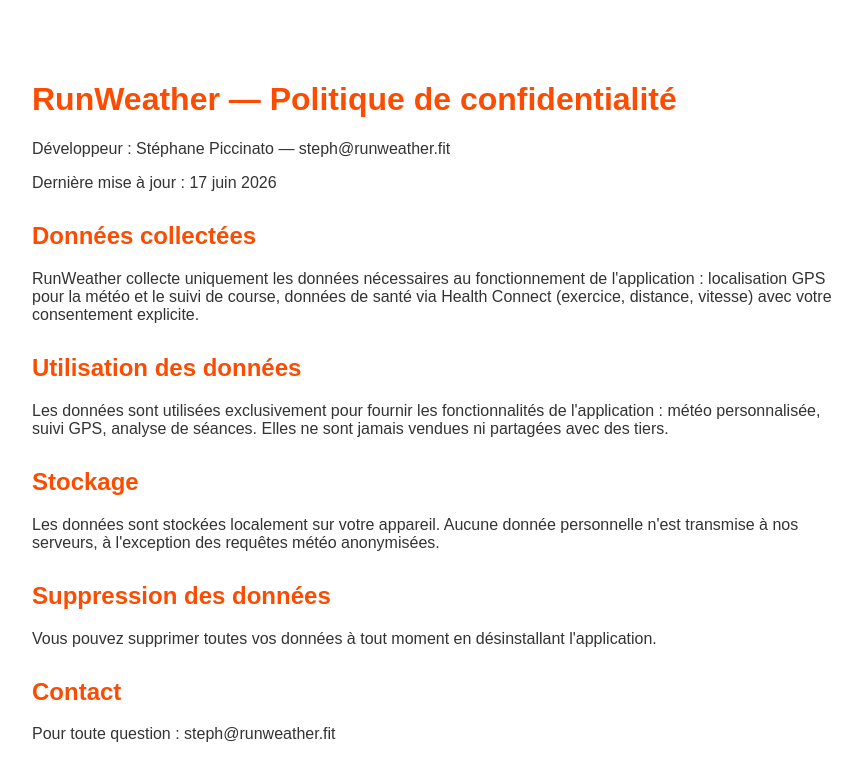
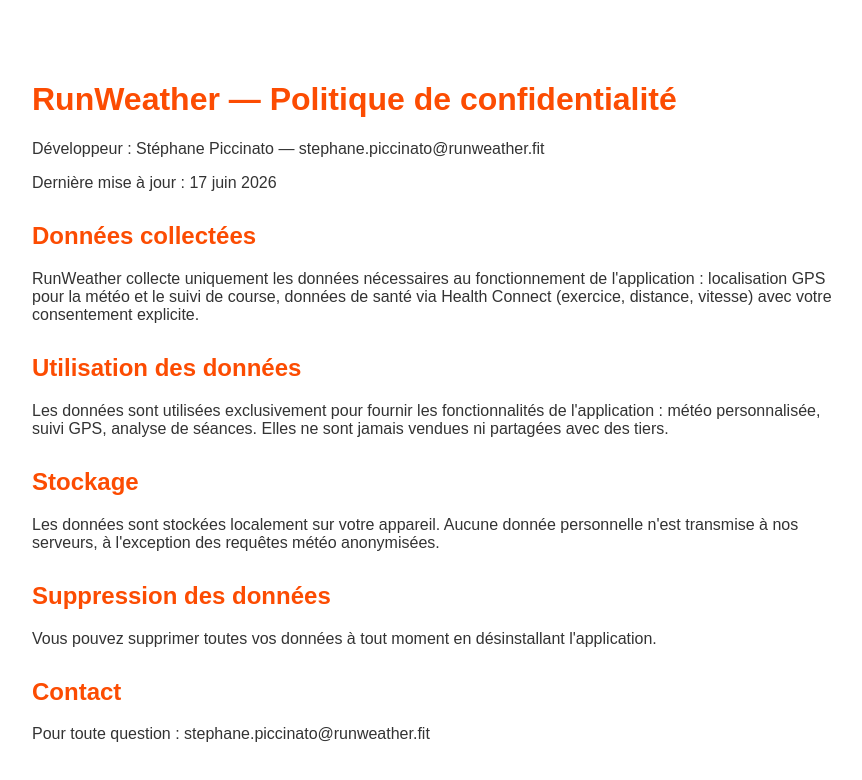
Before and after one commit to stephpicci-prog/runweather-privacy, a plain HTML site: page index.html in a window 1280 px wide. Shown: the whole page, without its empty margins (208-1070 px from the left). Drawn offline with Linux system fonts and the light colour scheme.

Commit message:
Update index.html

```diff
--- a/index.html
+++ b/index.html
@@ -12,7 +12,7 @@
 </head>
 <body>
     <h1>RunWeather — Politique de confidentialité</h1>
-    <p>Développeur : Stéphane Piccinato — steph@runweather.fit</p>
+    <p>Développeur : Stéphane Piccinato — stephane.piccinato@runweather.fit</p>
     <p>Dernière mise à jour : 17 juin 2026</p>
 
     <h2>Données collectées</h2>
@@ -28,6 +28,6 @@
     <p>Vous pouvez supprimer toutes vos données à tout moment en désinstallant l'application.</p>
 
     <h2>Contact</h2>
-    <p>Pour toute question : steph@runweather.fit</p>
+    <p>Pour toute question : stephane.piccinato@runweather.fit</p>
 </body>
 </html>
```
